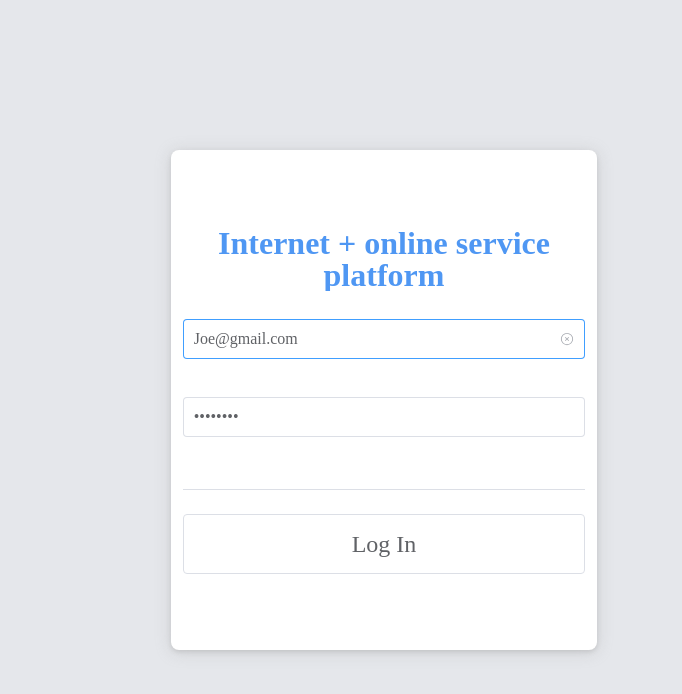
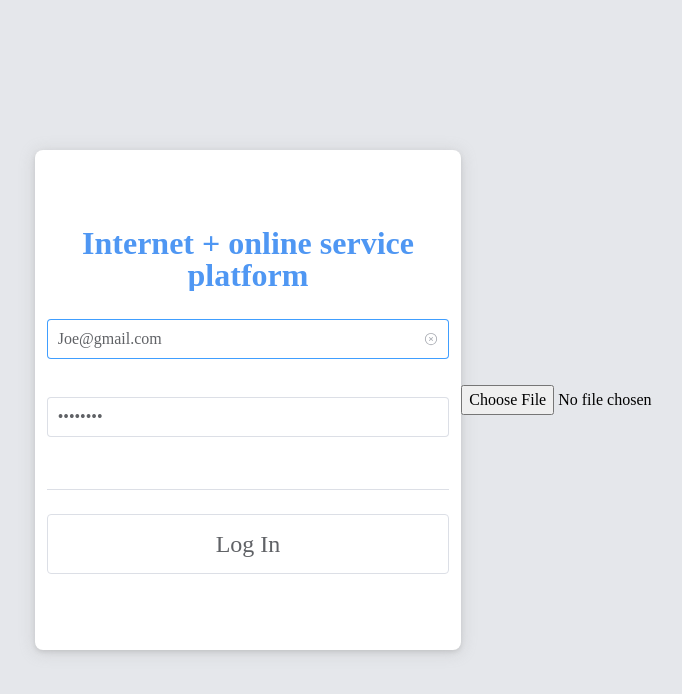
Before and after one commit to BSJJC/Found-this-back-end, a Vue app: page / in a window 1280 px wide. Shown: the top 694 px of the page, without its empty margins (256-938 px from the left). Built offline with nearby package versions, Linux system fonts and the light colour scheme; a web font is replaced by a local one.

Commit message:
chore: added upload test

```diff
--- a/src/views/LogIn.vue
+++ b/src/views/LogIn.vue
@@ -4,6 +4,7 @@ import type { FormInstance, FormRules } from "element-plus";
 import { useRouter } from "vue-router";
 import { ElMessage } from "element-plus";
 import { administratorLogin } from "@/api/administratorLogin";
+import axios from "axios";
 
 const router = useRouter();
 
@@ -100,6 +101,27 @@ const submitForm = async (formEl: FormInstance | undefined) => {
     }
   });
 };
+
+const file = ref(null);
+
+const handleFileUpload = async () => {
+  let formData = new FormData();
+  //@ts-ignore
+  formData.append("avater", file.value.files[0]);
+
+  axios
+    .post("http://localhost:5000/api/administratorAvater/upload", formData, {
+      headers: {
+        "Content-Type": "multipart/form-data",
+      },
+    })
+    .then(function () {
+      console.log("SUCCESS!!");
+    })
+    .catch(function () {
+      console.log("FAILURE!!");
+    });
+};
 </script>
 
 <template>
@@ -147,6 +169,7 @@ const submitForm = async (formEl: FormInstance | undefined) => {
         </el-button>
       </el-form-item>
     </el-form>
+    <input ref="file" @change="handleFileUpload" type="file" />
   </div>
 </template>
 
```
